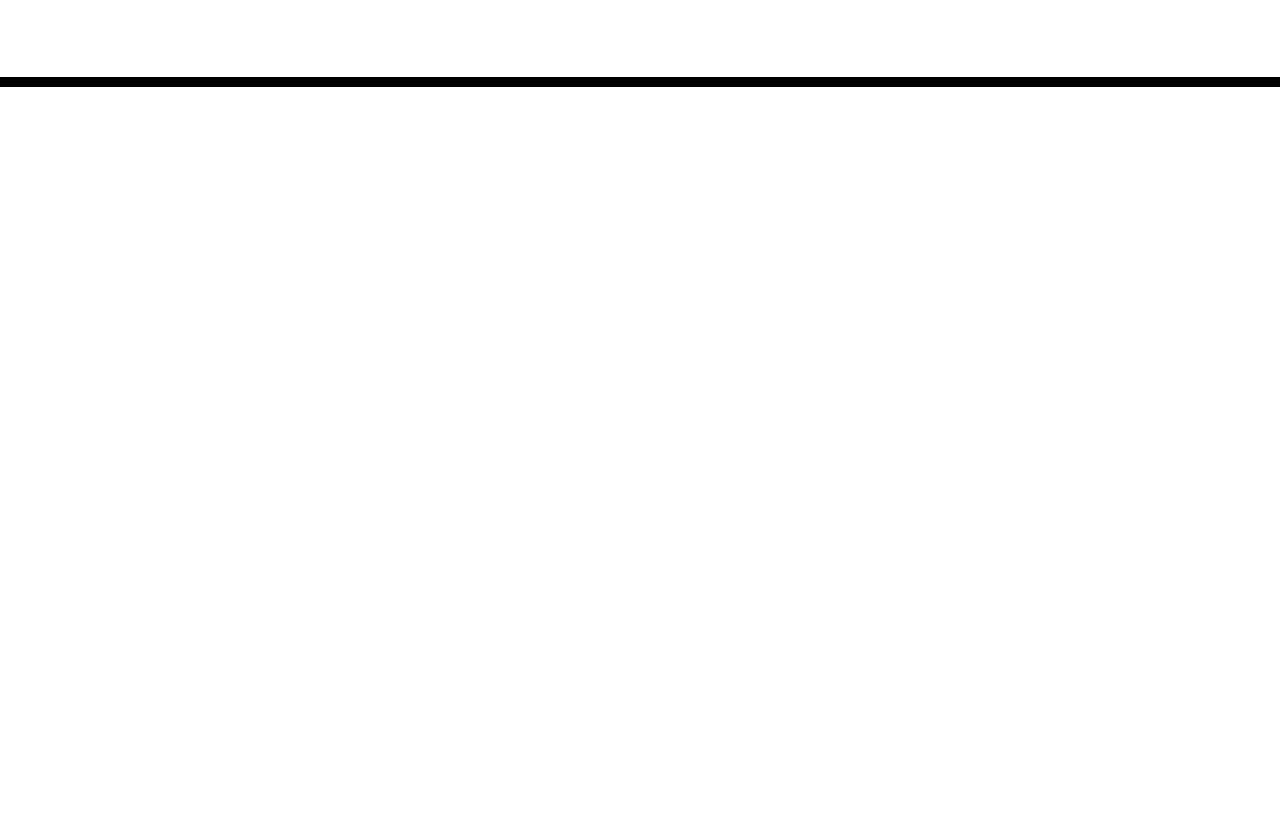
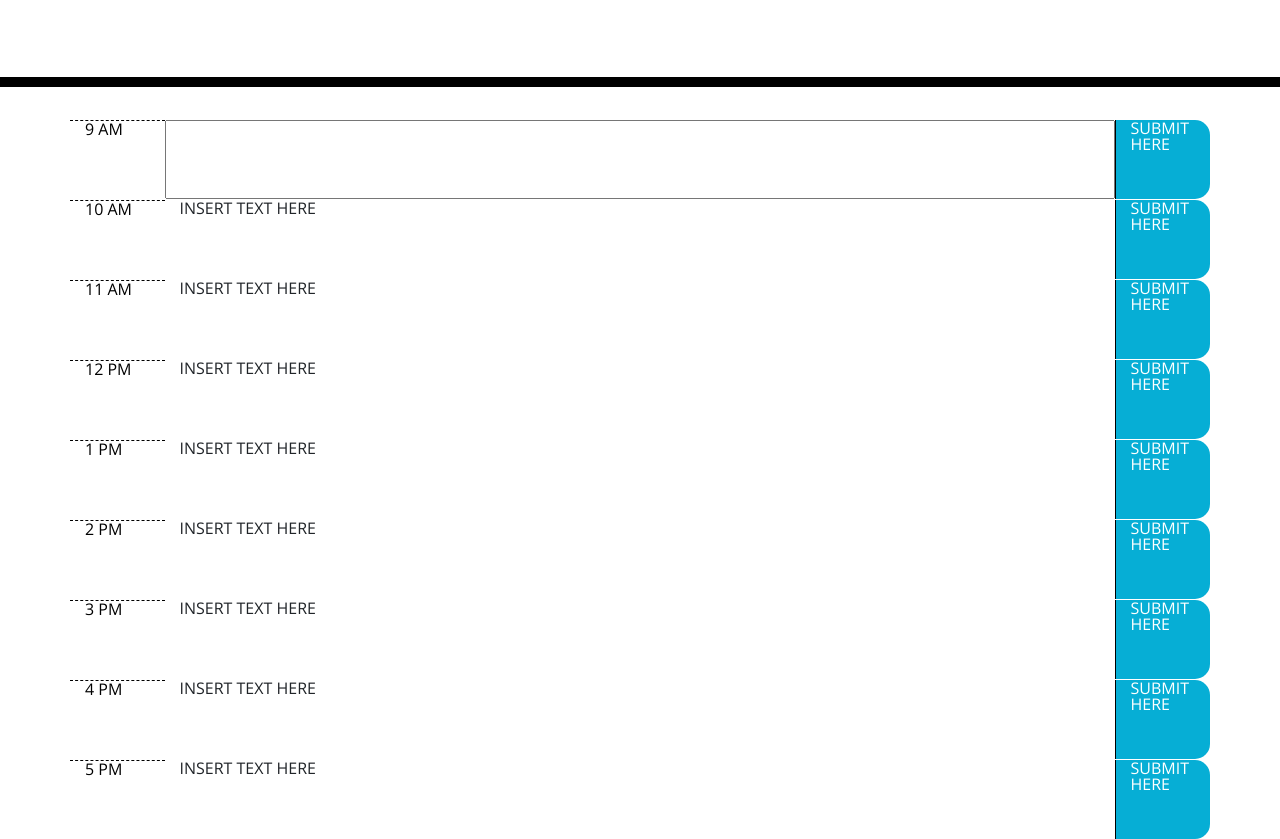
Before and after one commit to rtcottle/daily-planner, a plain HTML site: page index.html in a window 1280 px wide. Shown: the part 181-1020 px from the top of the page. Before the commit the page ends 800 px from the top, so only its background shows below. Drawn offline with nearby package versions, Linux system fonts and the light colour scheme.

Commit message:
changed HTML/format to match

```diff
--- a/index.html
+++ b/index.html
@@ -30,6 +30,51 @@
     </header>
     <div class="container">
       <!-- Timeblocks go here -->
+      <div class="row">
+        <div class="col hour">9 AM</div>
+        <input class="col-10 description" />
+        <div class="col saveBtn">SUBMIT HERE</div>
+      </div>
+      <div class="row">
+        <div class="col hour">10 AM</div>
+        <div class="col-10">INSERT TEXT HERE</div>
+        <div class="col saveBtn">SUBMIT HERE</div>
+      </div>
+      <div class="row">
+        <div class="col hour">11 AM</div>
+        <div class="col-10">INSERT TEXT HERE</div>
+        <div class="col saveBtn">SUBMIT HERE</div>
+      </div>
+      <div class="row">
+        <div class="col hour">12 PM</div>
+        <div class="col-10">INSERT TEXT HERE</div>
+        <div class="col saveBtn">SUBMIT HERE</div>
+      </div>
+      <div class="row">
+        <div class="col hour">1 PM</div>
+        <div class="col-10">INSERT TEXT HERE</div>
+        <div class="col saveBtn">SUBMIT HERE</div>
+      </div>
+      <div class="row">
+        <div class="col hour">2 PM</div>
+        <div class="col-10">INSERT TEXT HERE</div>
+        <div class="col saveBtn">SUBMIT HERE</div>
+      </div>
+      <div class="row">
+        <div class="col hour">3 PM</div>
+        <div class="col-10">INSERT TEXT HERE</div>
+        <div class="col saveBtn">SUBMIT HERE</div>
+      </div>
+      <div class="row">
+        <div class="col hour">4 PM</div>
+        <div class="col-10">INSERT TEXT HERE</div>
+        <div class="col saveBtn">SUBMIT HERE</div>
+      </div>
+      <div class="row">
+        <div class="col hour">5 PM</div>
+        <div class="col-10">INSERT TEXT HERE</div>
+        <div class="col saveBtn">SUBMIT HERE</div>
+      </div>
     </div>
 
     <script src="https://cdnjs.cloudflare.com/ajax/libs/jquery/3.2.1/jquery.min.js"></script>
--- a/style.css
+++ b/style.css
@@ -1,5 +1,5 @@
 body {
-  font-family: 'Open Sans', sans-serif;
+  font-family: "Open Sans", sans-serif;
   font-size: 16px;
   line-height: 1;
 }
```
Also changed, not shown: script.js (+4 -4 lines).
